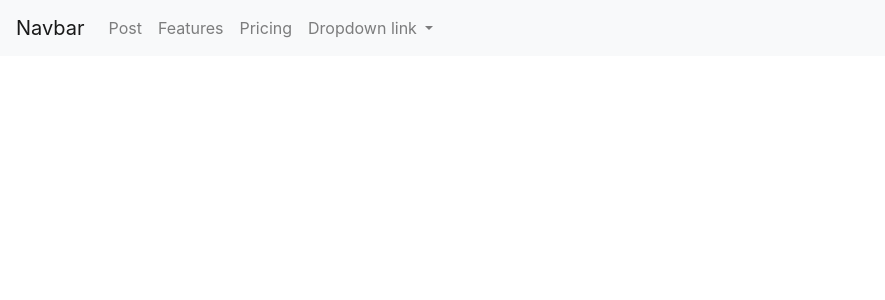
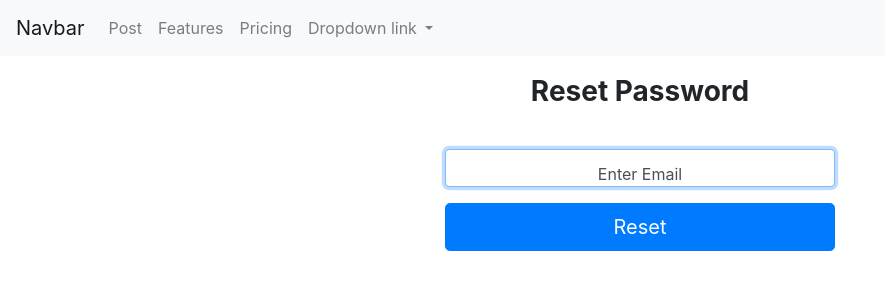
Before and after one commit to eads1/RevatureProject2, an Angular app in the folder Angular/: page /reset in a window 1280 px wide. Before the commit this address led to /. Shown: the top 300 px of the page, without its empty margins (0-885 px from the left). Built offline with nearby package versions, Linux system fonts and the light colour scheme.

Commit message:
Finished setting the reset password component + service, in my opinion

```diff
--- a/Angular/src/app/app.module.ts
+++ b/Angular/src/app/app.module.ts
@@ -1,5 +1,6 @@
 import { BrowserModule } from '@angular/platform-browser';
 import { NgModule, Component } from '@angular/core';
+import { FormsModule } from '@angular/forms';
 import { RouterModule, Routes } from '@angular/router';
 import { HttpClientModule } from '@angular/common/http';
 
@@ -12,6 +13,8 @@ import { RegisterService } from './shared/register.service';
 import { PostService } from './shared/post.service';
 import { CommentList } from './shared/commentList.service';
 import { ProfileComponent } from './profile/profile.component';
+import { PasswordComponent } from './password/password.component';
+import { ResetpasswordService } from './shared/resetpassword.service';
 
 const routes: Routes = [
   {path: 'login', component: LoginPageComponent},
@@ -19,6 +22,7 @@ const routes: Routes = [
   {path: 'register', component: RegisterComponent},
   {path: 'profile', component: ProfileComponent},
   {path: 'profile/:fname/:lname/:email', component: ProfileComponent},
+  {path: 'reset', component: PasswordComponent},
   {path: '', redirectTo: 'login', pathMatch: 'full'},
 ];
 
@@ -30,11 +34,12 @@ const routes: Routes = [
     PostComponent,
     RegisterComponent,
     ProfileComponent,
+    PasswordComponent,
   ],
   imports: [
-    BrowserModule, HttpClientModule, RouterModule.forRoot(routes),
+    BrowserModule, FormsModule, HttpClientModule, RouterModule.forRoot(routes),
   ],
-  providers: [RegisterService, PostService, CommentList],
+  providers: [RegisterService, PostService, CommentList, ResetpasswordService],
   bootstrap: [AppComponent]
 })
 export class AppModule { }
--- a/Angular/src/app/login-page/login-page.component.html
+++ b/Angular/src/app/login-page/login-page.component.html
@@ -15,6 +15,7 @@
     <br/>
     <div class='form-label-group'>
         <span class='col-sm-1'><a routerLink='/register'>Create Account</a></span>
+        <span class='col-sm-1'><a routerLink='/reset'>Reset Password</a></span>
     </div>
   </form>
 </div>
--- /dev/null
+++ b/Angular/src/app/password/password.component.css
@@ -0,0 +1,66 @@
+:root {
+    --input-padding-x: .75rem;
+    --input-padding-y: .75rem;
+  }
+
+  html,
+  body {
+    height: 100%;
+  }
+
+  body {
+    display: flex;
+    align-items: center;
+    background-color: #f5f5f5;
+  }
+
+  .form-group {
+    width: 100%;
+    max-width: 420px;
+    padding: 15px;
+    margin: auto;
+  }
+
+  .form-label-group {
+    position: relative;
+    margin-bottom: 1rem;
+  }
+
+  .form-label-group > input,
+  .form-label-group > label {
+    padding: var(--input-padding-y) var(--input-padding-x);
+  }
+
+  .form-label-group > label {
+    position: absolute;
+    top: 0;
+    left: 0;
+    display: block;
+    width: 100%;
+    margin-bottom: 0; /* Override default `<label>` margin */
+    line-height: 1.5;
+    color: #495057;
+    border: 1px solid transparent;
+    border-radius: .25rem;
+    transition: all .1s ease-in-out;
+  }
+
+  .form-label-group input::placeholder {
+    color: transparent;
+  }
+
+  .form-label-group input:not(:placeholder-shown) {
+    padding-top: calc(var(--input-padding-y) + var(--input-padding-y) * (2 / 3));
+    padding-bottom: calc(var(--input-padding-y) / 3);
+  }
+
+  .form-label-group input:not(:placeholder-shown) ~ label {
+    padding-top: calc(var(--input-padding-y) / 3);
+    padding-bottom: calc(var(--input-padding-y) / 3);
+    font-size: 12px;
+    color: #777;
+  }
+
+  .borderStyle {
+    border: 4px solid black;
+  }
--- /dev/null
+++ b/Angular/src/app/password/password.component.html
@@ -0,0 +1,12 @@
+<div #resetForm class='form-group' id='resetForm'>
+  <h1 class="text-center h3 mb-3 font-weight-bold">Reset Password</h1>
+  <br/>
+  <!-- [(ngModel)]='inputEmail' -->
+  <div class='form-label-group text-center'>
+      <input type='email' id='email' name='email' class='form-control' placeholder='email'
+        required autofocus [(ngModel)]='inputEmail'/><label for='email'>Enter Email</label>
+  </div>
+  <div class='form-label-group'>
+      <button class='btn btn-lg btn-primary btn-block' id='resetButton' (click)='resetPassword()'>Reset</button>
+  </div>
+</div>
--- /dev/null
+++ b/Angular/src/app/password/password.component.ts
@@ -0,0 +1,36 @@
+import { Component, OnInit } from '@angular/core';
+import { ResetpasswordService } from '../shared/resetpassword.service';
+
+@Component({
+  selector: 'app-password',
+  templateUrl: './password.component.html',
+  styleUrls: ['./password.component.css']
+})
+export class PasswordComponent implements OnInit {
+
+  email: string;
+  _inputEmail = '';
+  // return the variable automatically each time there's a change
+  get inputEmail(): string {
+    return this._inputEmail;
+  }
+  // set the inputted value automatically into the variable
+  set inputEmail(temp: string) {
+    this._inputEmail = temp;
+  }
+
+  constructor(private _resetAction: ResetpasswordService) { }
+
+  ngOnInit() {
+  }
+  /*
+    This function will trigger when the resetButton is clicked. This function will
+    grab the inputted value and use that to send an email over to the user. At the
+    moment, this function hasn't been properly tested yet.
+  */
+  resetPassword(temp: any) {
+    console.log(this._inputEmail);
+    this._resetAction.resetPassword('reset.do', this._inputEmail).subscribe(data => console.log(data));
+  }
+
+}
--- /dev/null
+++ b/Angular/src/app/shared/resetpassword.service.ts
@@ -0,0 +1,16 @@
+import { Injectable } from '@angular/core';
+import { HttpClient } from '@angular/common/http';
+import { Observable } from 'rxjs';
+import { map } from 'rxjs/operators';
+
+@Injectable({
+  providedIn: 'root'
+})
+export class ResetpasswordService {
+
+  constructor(private _httpServ: HttpClient) { }
+
+  resetPassword(_url: string, _param: {}): Observable<string> {
+    return this._httpServ.post(_url, _param).pipe(map(resp => resp as string));
+  }
+}
```
Also changed, not shown: 2 other files (tests, documents, lock files or other folders).
